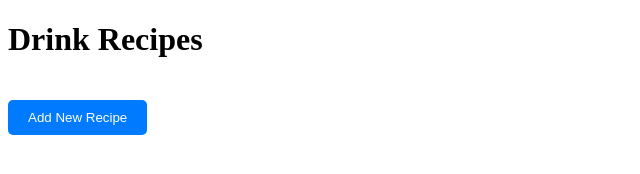
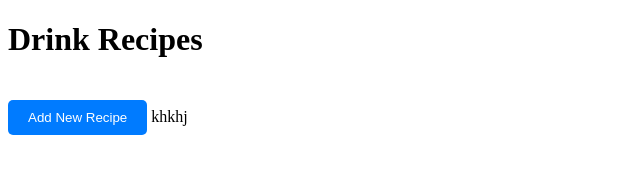
Before and after one commit to halrobison/kcwit-javascript-advanced, a website with bundled scripts: page index.html in a window 1280 px wide. Shown: the full height of the page, 0-640 px from the left. Built offline with nearby package versions, Linux system fonts and the light colour scheme; no server answers.

Commit message:
button functioning

```diff
--- a/index.html
+++ b/index.html
@@ -10,6 +10,7 @@
 <body>
  <div id="recipes"></div>
  <button id="addRecipeButton">Add New Recipe</button>
+ khkhj
 
  <script type="module" src="script.js"></script>
 </body>
--- a/script.js
+++ b/script.js
@@ -1,6 +1,5 @@
-import { fetchInitialRecipes } from "./utils";
-import { addRecipe } from "./utils";
-console.log("Im here!!!");
+import { fetchInitialRecipes } from "./utils.js";
+import { addRecipe } from "./utils.js";
 
 const recipesContainer = document.getElementById('recipes');
 const addRecipeButton = document.getElementById('addRecipeButton');
```
